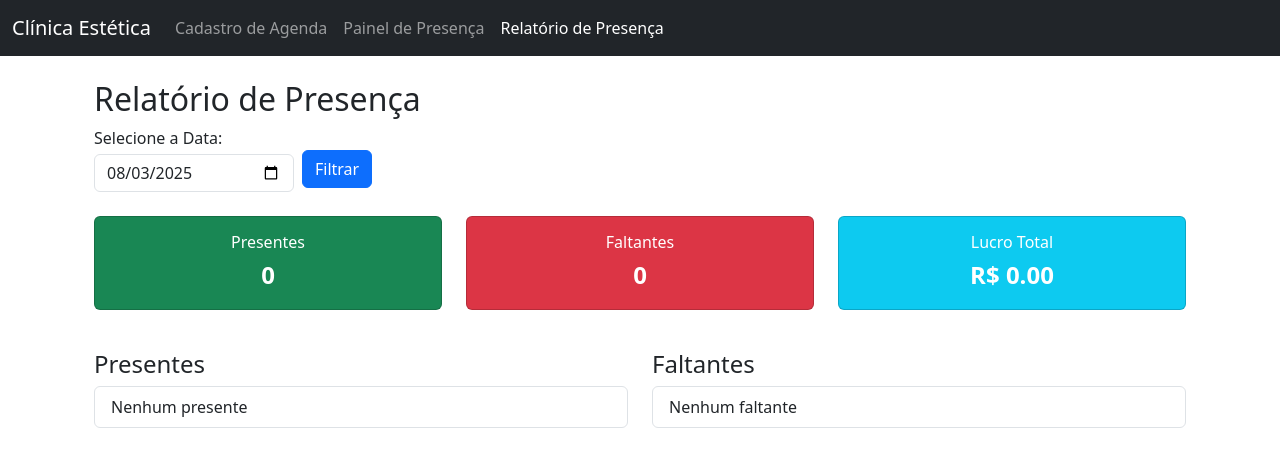
After one commit to gleisonmedeiros/clinica_estetica, a Django app: page /relatorio-presenca/ in a window 1280 px wide. The commit adds this page. Shown: the top 467 px of the page. Run offline with Django 5.2, Linux system fonts and the light colour scheme; tables that the repository leaves empty hold one stand-in row (values such as "Sample post").

Commit message:
Implementando relatorio

```diff
--- a/projeto_estetica/aplicativo/templates/base.html
+++ b/projeto_estetica/aplicativo/templates/base.html
@@ -25,6 +25,11 @@
         <li class="nav-item">
           <a class="nav-link" href="{% url 'painel_presenca' %}">Painel de Presença</a>
         </li>
+          <li class="nav-item">
+          <a class="nav-link {% if request.resolver_match.url_name == 'relatorio_presenca' %}active{% endif %}" href="{% url 'relatorio_presenca' %}">
+            Relatório de Presença
+          </a>
+        </li>
       </ul>
     </div>
   </div>
--- a/projeto_estetica/aplicativo/templates/painel.html
+++ b/projeto_estetica/aplicativo/templates/painel.html
@@ -24,7 +24,7 @@
                 <!-- Tabela com header azul escuro, linhas com fundo branco e hover azul claro -->
                 <form method="POST">
                     {% csrf_token %}
-                    <input type="hidden" name="data" value="{{ data_selecionada }}">
+                    <input type="hidden" name="data" value="{{ data_selecionada|date:'Y-m-d' }}">
 
                     <table class="table table-striped table-bordered text-center align-middle">
                         <thead class="table-primary"> <!-- Usar table-primary para cabeçalho azul -->
@@ -34,8 +34,7 @@
                                 <th>Data</th>
                                 <th>Horário</th>
                                 <th>Tipo de Serviço</th>
-                                <th>Qtd Pacote</th>
-                                <th>Qtd Pacote Restante</th>
+                                <th>Quantidade Pacote</th>
                                 <th>Forma Pagamento</th>
                                 <th>Valor</th>
                                 <th>Compareceu</th>
@@ -54,7 +53,6 @@
                                 <td>{{ agenda.horario }}</td>
                                 <td>{{ agenda.tipo_pacote }}</td>
                                 <td>{{ agenda.quantidade_pacote }}</td>
-                                <td>{{ agenda.quantidade_pacote_restante }}</td>
                                 <td>{{ agenda.forma_pagamento }}</td>
                                 <td>{{ agenda.valor }}</td>
                                 <td>
--- /dev/null
+++ b/projeto_estetica/aplicativo/templates/relatorio_presenca.html
@@ -0,0 +1,70 @@
+{% extends 'base.html' %}
+
+{% block title %}Relatório de Presença{% endblock %}
+
+{% block content %}
+<div class="container mt-4">
+
+    <h2>Relatório de Presença</h2>
+
+    <form method="get" class="mb-4 d-flex align-items-end gap-2" style="max-width: 350px;">
+  <div style="display: flex; flex-direction: column;">
+    <label for="data" class="form-label mb-1">Selecione a Data:</label>
+    <input type="date" id="data" name="data" value="{{ data_selecionada|date:'Y-m-d' }}" class="form-control" style="width: 200px;">
+  </div>
+  <button type="submit" class="btn btn-primary mb-1">Filtrar</button>
+</form>
+
+
+    <div class="row mb-4">
+      <div class="col-md-4">
+        <div class="card text-white bg-success mb-3" style="padding: 0.5rem;">
+          <div class="card-body text-center py-2">
+            <h5 class="card-title mb-1" style="font-size: 1rem;">Presentes</h5>
+            <p class="card-text mb-0" style="font-size: 1.5rem; font-weight: 600;">{{ total_presentes }}</p>
+          </div>
+        </div>
+      </div>
+      <div class="col-md-4">
+        <div class="card text-white bg-danger mb-3" style="padding: 0.5rem;">
+          <div class="card-body text-center py-2">
+            <h5 class="card-title mb-1" style="font-size: 1rem;">Faltantes</h5>
+            <p class="card-text mb-0" style="font-size: 1.5rem; font-weight: 600;">{{ total_faltantes }}</p>
+          </div>
+        </div>
+      </div>
+      <div class="col-md-4">
+        <div class="card text-white bg-info mb-3" style="padding: 0.5rem;">
+          <div class="card-body text-center py-2">
+            <h5 class="card-title mb-1" style="font-size: 1rem;">Lucro Total</h5>
+            <p class="card-text mb-0" style="font-size: 1.5rem; font-weight: 600;">R$ {{ lucro_total|floatformat:2 }}</p>
+          </div>
+        </div>
+      </div>
+    </div>
+
+    <div class="row">
+        <div class="col-md-6">
+            <h4>Presentes</h4>
+            <ul class="list-group">
+                {% for nome in nomes_presentes %}
+                <li class="list-group-item">{{ nome }}</li>
+                {% empty %}
+                <li class="list-group-item">Nenhum presente</li>
+                {% endfor %}
+            </ul>
+        </div>
+        <div class="col-md-6">
+            <h4>Faltantes</h4>
+            <ul class="list-group">
+                {% for nome in nomes_faltantes %}
+                <li class="list-group-item">{{ nome }}</li>
+                {% empty %}
+                <li class="list-group-item">Nenhum faltante</li>
+                {% endfor %}
+            </ul>
+        </div>
+    </div>
+
+</div>
+{% endblock %}
--- a/projeto_estetica/aplicativo/urls.py
+++ b/projeto_estetica/aplicativo/urls.py
@@ -6,4 +6,5 @@ urlpatterns = [
     path('agenda/editar/<int:pk>/', views.editar_agenda, name='editar_agenda'),
     path('autocomplete-cliente/', views.autocomplete_cliente, name='autocomplete_cliente'),
     path('cadastro-agenda/', views.cadastro_agenda, name='cadastro_agenda'),
+    path('relatorio-presenca/', views.relatorio_presenca, name='relatorio_presenca'),
 ]
--- a/projeto_estetica/aplicativo/views.py
+++ b/projeto_estetica/aplicativo/views.py
@@ -3,6 +3,8 @@ from django.http import JsonResponse
 from .models import Agenda, Cliente, Painel
 from .forms import AgendaForm, PainelFiltroForm
 from django.views.decorators.http import require_http_methods
+from datetime import date
+
 
 def cadastro_agenda(request):
     if request.method == "POST":
@@ -15,31 +17,22 @@ def cadastro_agenda(request):
             )
             agenda.cliente = cliente
             agenda.save()
+
+            # Cria automaticamente o Painel vinculado à Agenda
+            Painel.objects.get_or_create(agenda=agenda)
+
             return redirect('cadastro_agenda')
     else:
         form = AgendaForm()
     return render(request, 'agenda.html', {'form': form})
 
+
 def autocomplete_cliente(request):
     term = request.GET.get('term', '')
-    clientes = Cliente.objects.filter(nome__istartswith=term).values_list('nome', flat=True)[:10]
-    results = list(clientes)
+    clientes = Cliente.objects.filter(nome__istartswith=term)[:10]
+    results = [{'label': cliente.nome, 'value': cliente.nome, 'telefone': cliente.telefone} for cliente in clientes]
     return JsonResponse(results, safe=False)
 
-TIPO_PACOTE_DICT = {
-    'avulso': 'Avulso',
-    'pacote': 'Pacote',
-    'parceria': 'Parceria',
-}
-
-FORMA_PAGAMENTO_DICT = {
-    'pix': 'Pix',
-    'dinheiro': 'Dinheiro',
-    'cartao': 'Cartão',
-}
-
-
-from datetime import date
 
 @require_http_methods(["GET", "POST"])
 def painel_presenca(request):
@@ -53,7 +46,6 @@ def painel_presenca(request):
     else:
         data_selecionada = date.today()
 
-    # Filtra agendas pela data selecionada (que agora nunca será None)
     agendas = Agenda.objects.filter(data=data_selecionada).order_by('horario')
 
     agendas_info = []
@@ -61,28 +53,41 @@ def painel_presenca(request):
         painel = Painel.objects.filter(agenda=agenda).first()
         agendas_info.append({
             'id': agenda.id,
-            'nome': agenda.cliente.nome if hasattr(agenda, 'cliente') else agenda.nome,
-            'telefone': agenda.cliente.telefone if hasattr(agenda, 'cliente') else agenda.telefone,
+            'nome': agenda.cliente.nome if getattr(agenda, 'cliente', None) else agenda.nome,
+            'telefone': agenda.cliente.telefone if getattr(agenda, 'cliente', None) else agenda.telefone,
             'data': agenda.data.strftime('%d/%m/%Y'),
             'horario': agenda.horario.strftime('%H:%M'),
             'tipo_pacote': agenda.tipo_pacote,
             'quantidade_pacote': agenda.quantidade_pacote,
-            'quantidade_pacote_restante': agenda.quantidade_pacote_restante,
             'forma_pagamento': agenda.forma_pagamento,
             'valor': agenda.valor,
             'presenca': painel.presenca if painel else False,
         })
 
     if request.method == "POST":
+        # Pega a data do formulário
+        data_str = request.POST.get('data')
+        print(data_str)
+        try:
+            data_painel = date.fromisoformat(data_str) if data_str else date.today()
+        except ValueError:
+            data_painel = date.today()
+
+        print(data_painel)
+
+
         for agenda_info in agendas_info:
             presenca_field = f"presenca_{agenda_info['id']}"
             presenca_valor = presenca_field in request.POST
 
             painel, created = Painel.objects.get_or_create(agenda_id=agenda_info['id'])
             painel.presenca = presenca_valor
+            # Se o modelo Painel tivesse campo 'data', salvaríamos aqui, mas não tem:
+            # painel.data = data_painel
+
             painel.save()
 
-        return redirect(f"{request.path}?data={data_selecionada.strftime('%Y-%m-%d')}")
+        return redirect(f"{request.path}?data={data_painel.strftime('%Y-%m-%d')}")
 
     return render(request, 'painel.html', {
         'form': filtro_form,
@@ -97,7 +102,43 @@ def editar_agenda(request, pk):
         form = AgendaForm(request.POST, instance=agenda)
         if form.is_valid():
             form.save()
+
+            # Garante que o Painel exista após editar
+            Painel.objects.get_or_create(agenda=agenda)
+
             return redirect('painel_presenca')
     else:
         form = AgendaForm(instance=agenda)
     return render(request, 'agenda.html', {'form': form})
+
+
+def relatorio_presenca(request):
+    data_selecionada = request.GET.get('data')
+    if data_selecionada:
+        data_obj = date.fromisoformat(data_selecionada)
+    else:
+        data_obj = date.today()
+
+    agendas = Agenda.objects.filter(data=data_obj)
+    painels = Painel.objects.filter(agenda__in=agendas)
+
+    presentes = painels.filter(presenca=True)
+    faltantes = painels.filter(presenca=False)
+
+    total_presentes = presentes.count()
+    total_faltantes = faltantes.count()
+    lucro_total = sum(p.agenda.valor for p in presentes if p.agenda.valor)
+
+    nomes_presentes = [p.agenda.nome for p in presentes]
+    nomes_faltantes = [p.agenda.nome for p in faltantes]
+
+    contexto = {
+        'data_selecionada': data_obj,
+        'total_presentes': total_presentes,
+        'total_faltantes': total_faltantes,
+        'lucro_total': lucro_total,
+        'nomes_presentes': nomes_presentes,
+        'nomes_faltantes': nomes_faltantes,
+    }
+
+    return render(request, 'relatorio_presenca.html', contexto)
```
Also changed, not shown: projeto_estetica/aplicativo/forms.py (+18 -3 lines), projeto_estetica/aplicativo/models.py (+7 -6 lines), projeto_estetica/aplicativo/templates/agenda.html (+15 -9 lines).
